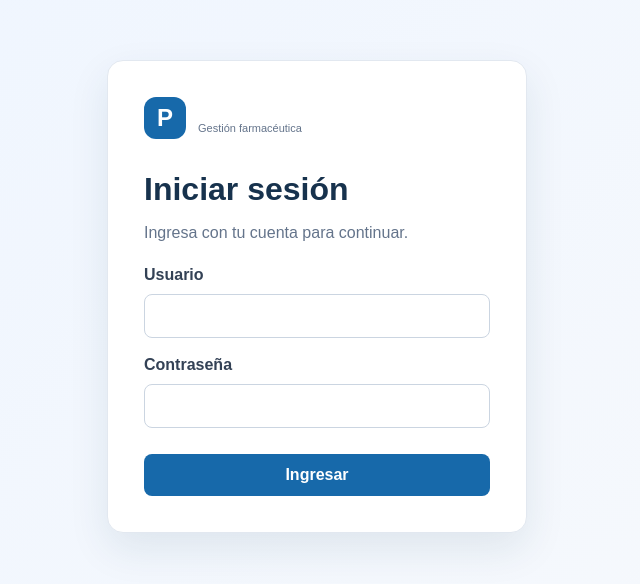
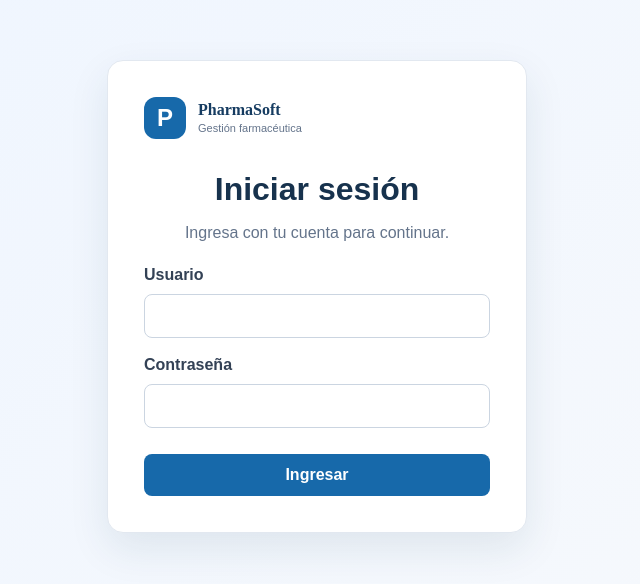
Before and after one commit to mishi1307/Pharma-frontend, an Angular app: page /login in a window 1280 px wide. Shown: the part 104-688 px from the top of the page, without its empty margins (323-963 px from the left). Built offline with nearby package versions, Linux system fonts and the light colour scheme.

Commit message:
feat(auth): mostrar validaciones en el formulario de acceso

```diff
--- a/src/app/features/auth/login.css
+++ b/src/app/features/auth/login.css
@@ -1 +1 @@
-:host{display:block;min-height:100vh;background:linear-gradient(135deg,#eef5ff,#f7f9fc);font-family:Arial,sans-serif}.login-page{min-height:100vh;display:grid;place-items:center;padding:24px}.login-card{box-sizing:border-box;width:min(420px,100%);padding:36px;background:#fff;border:1px solid #e2e8f0;border-radius:16px;box-shadow:0 16px 40px #193b5a18}.brand{display:flex;align-items:center;gap:12px;color:#163c61;text-decoration:none}.logo{display:grid;place-items:center;width:42px;height:42px;border-radius:12px;background:#1769aa;color:white;font-weight:bold;font-size:24px}.brand strong,.brand small{display:block}.brand small{margin-top:3px;color:#64748b}.login-card h1{margin:32px 0 8px;color:#17324d}.login-card>p{color:#64748b}form{display:grid;gap:10px;margin-top:24px}label{font-weight:600;color:#334155}input{box-sizing:border-box;width:100%;padding:12px;border:1px solid #cbd5e1;border-radius:8px;margin-bottom:8px;font-size:16px}button{margin-top:8px;padding:12px;border:0;border-radius:8px;background:#1769aa;color:white;font-weight:700;font-size:16px;cursor:pointer}button:disabled{opacity:.65}.error{color:#b42318;background:#fff0ef;padding:10px;border-radius:6px}
+:host{display:block;min-height:100vh;background:linear-gradient(135deg,#eef5ff,#f7f9fc);font-family:Arial,sans-serif}.login-page{min-height:100vh;display:grid;place-items:center;padding:24px}.login-card{box-sizing:border-box;width:min(420px,100%);padding:36px;background:#fff;border:1px solid #e2e8f0;border-radius:16px;box-shadow:0 16px 40px #193b5a18}.brand{display:flex;align-items:center;gap:12px;color:#163c61;text-decoration:none}.logo{display:grid;place-items:center;width:42px;height:42px;border-radius:12px;background:#1769aa;color:white;font-weight:bold;font-size:24px}.brand strong,.brand small{display:block}.brand small{margin-top:3px;color:#64748b}.login-card h1{margin:32px 0 8px;color:#17324d}.login-card>p{color:#64748b}form{display:grid;gap:10px;margin-top:24px}label{font-weight:600;color:#334155}input{box-sizing:border-box;width:100%;padding:12px;border:1px solid #cbd5e1;border-radius:8px;margin-bottom:8px;font-size:16px}button{margin-top:8px;padding:12px;border:0;border-radius:8px;background:#1769aa;color:white;font-weight:700;font-size:16px;cursor:pointer}button:disabled{opacity:.65}.error{color:#b42318;background:#fff0ef;padding:10px;border-radius:6px}.login-card h1,.login-card>p{text-align:center}.login-card .brand strong{color:#163c61}.field-error{margin-top:-8px;color:#b42318;font-size:12px}
--- a/src/app/features/auth/login.html
+++ b/src/app/features/auth/login.html
@@ -1 +1 @@
-<main class="login-page"><section class="login-card" aria-labelledby="title"><a class="brand" routerLink="/inicio"><span class="logo">P</span><span><strong>PharmaSoft</strong><small>Gestión farmacéutica</small></span></a><h1 id="title">Iniciar sesión</h1><p>Ingresa con tu cuenta para continuar.</p><form [formGroup]="form" (ngSubmit)="ingresar()"><label for="username">Usuario</label><input id="username" formControlName="username" autocomplete="username" required><label for="password">Contraseña</label><input id="password" type="password" formControlName="password" autocomplete="current-password" required>@if(error()){<p class="error" role="alert">{{error()}}</p>}<button type="submit" [disabled]="enviando()">{{enviando()?'Ingresando…':'Ingresar'}}</button></form></section></main>
+<main class="login-page"><section class="login-card" aria-labelledby="title"><a class="brand" routerLink="/inicio"><span class="logo">P</span><span><strong>PharmaSoft</strong><small>Gestión farmacéutica</small></span></a><h1 id="title">Iniciar sesión</h1><p>Ingresa con tu cuenta para continuar.</p><form [formGroup]="form" (ngSubmit)="ingresar()"><label for="username">Usuario</label><input id="username" formControlName="username" autocomplete="username" required>@if(form.controls.username.touched && form.controls.username.hasError('required')){<small class="field-error">El usuario es obligatorio.</small>}<label for="password">Contraseña</label><input id="password" type="password" formControlName="password" autocomplete="current-password" required>@if(form.controls.password.touched && form.controls.password.hasError('required')){<small class="field-error">La contraseña es obligatoria.</small>}@if(error()){<p class="error" role="alert">{{error()}}</p>}<button type="submit" [disabled]="enviando()">{{enviando()?'Ingresando…':'Ingresar'}}</button></form></section></main>
```
